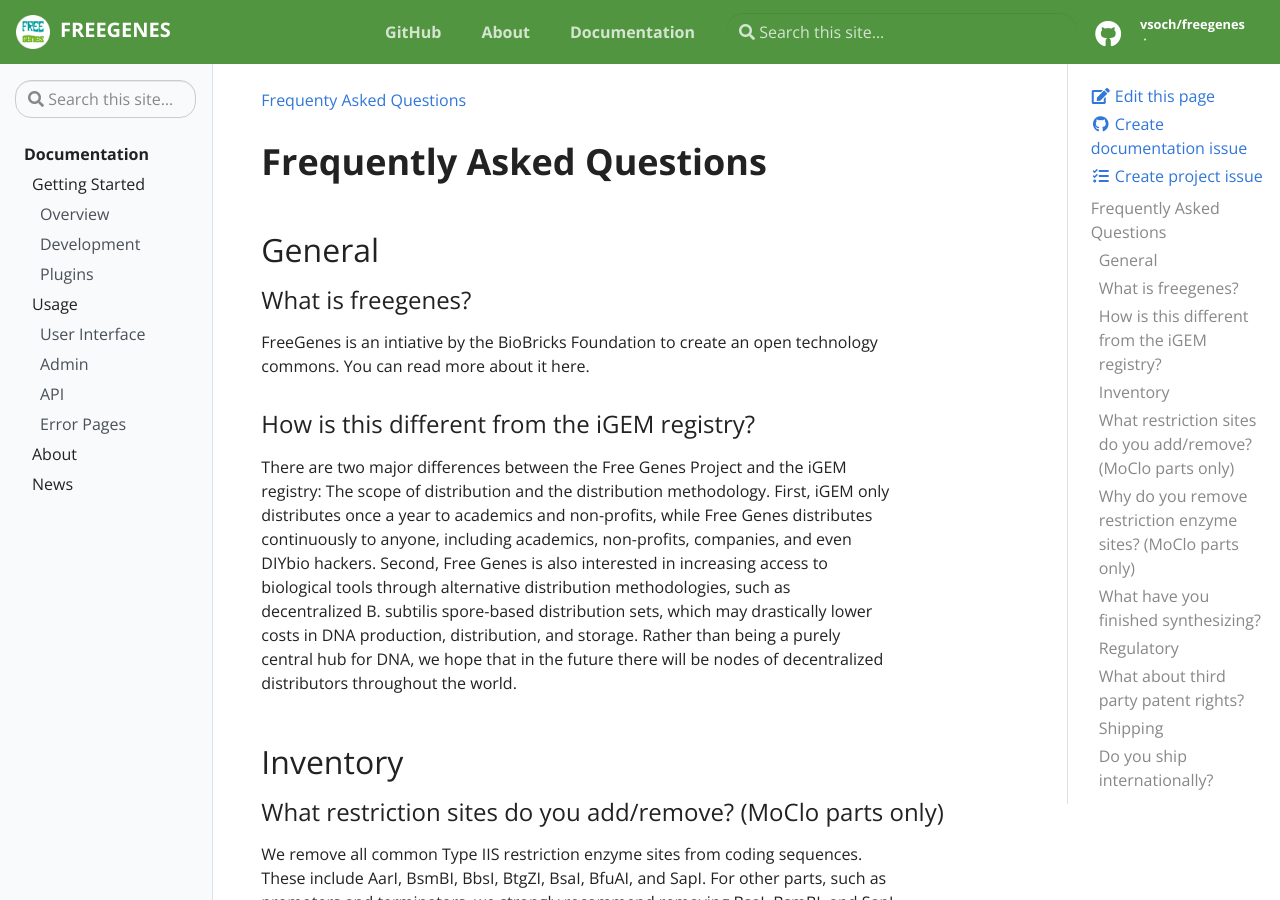
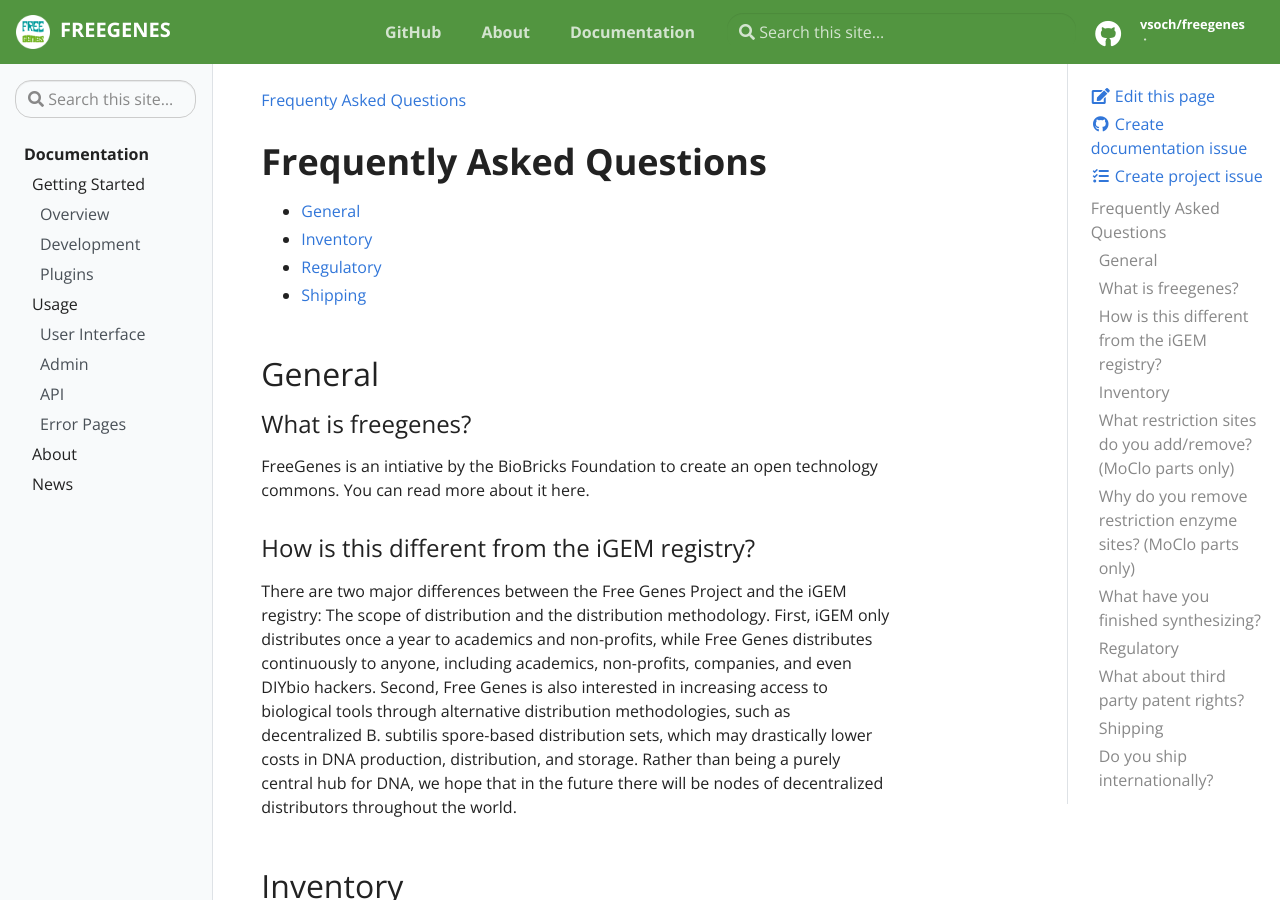
Before and after one commit to vsoch/freegenes, a Jekyll site: the page built from docs/_docs/getting-started/faq.md, in a window 1280 px wide and 900 px high. Built offline with Jekyll 4.4.1, drawn with Linux system fonts in a browser that asks for light colours.

Commit message:
better navigation on faq
Signed-off-by: Vanessa Sochat <vsochat@stanford.edu>

```diff
--- a/docs/_docs/getting-started/faq.md
+++ b/docs/_docs/getting-started/faq.md
@@ -8,6 +8,12 @@ description: Frequently Asked Questions about FreeGenes
 ---
 
 # Frequently Asked Questions
+
+ - [General](#general)
+ - [Inventory](#inventory)
+ - [Regulatory](#regulatory)
+ - [Shipping](#shipping)
+
 
 ## General
 
```
Also changed, not shown: docs/_docs/getting-started/index.md (+2 -2 lines).
